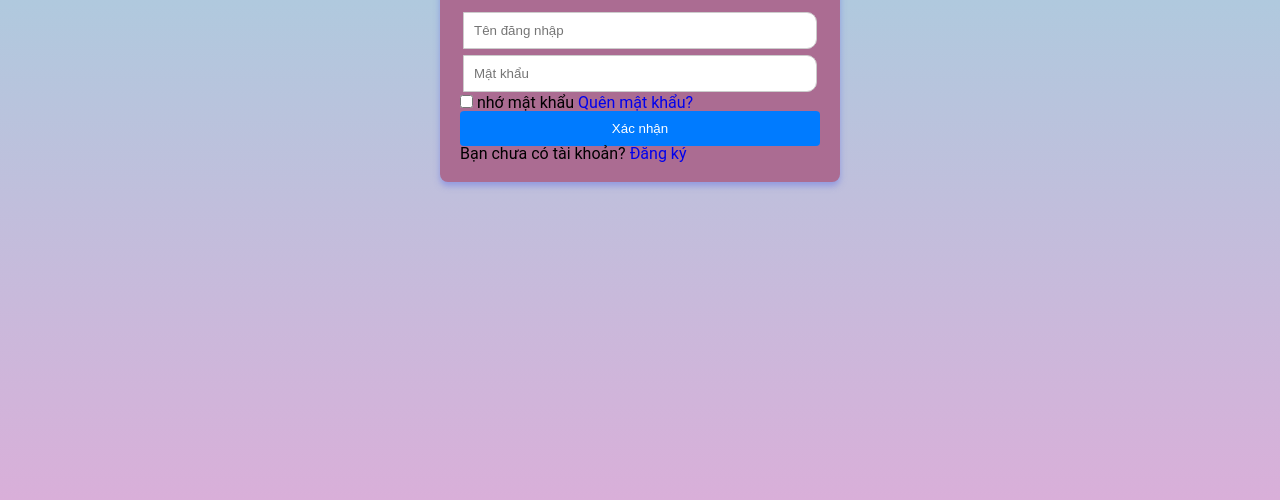
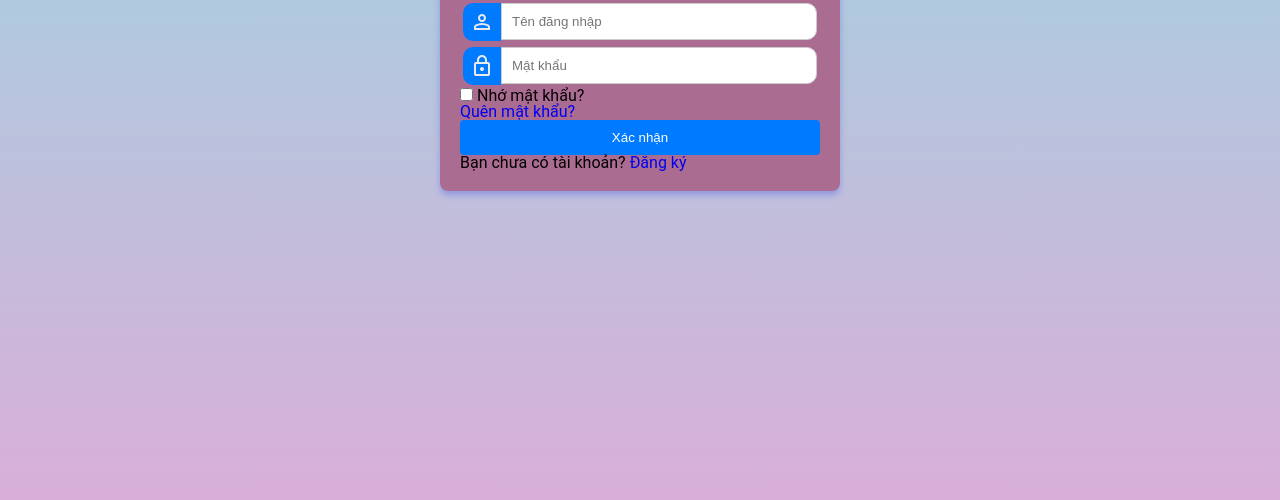
Before and after one commit to NguyenAlpha/Web_Project, a plain HTML site: page page/login.html in a window 1280 px wide. Shown: the part 397-897 px from the top of the page. Drawn offline with Linux system fonts and the light colour scheme.

Commit message:
15/10 tai 4

```diff
--- a/page/login.html
+++ b/page/login.html
@@ -85,19 +85,17 @@
         <form action="" id="form-login">
             <h1>Đăng Nhập</h1>
                 <div class="input-box">
-                    <input type="text" placeholder="Tên đăng nhập" required>
-
+                    <label for="username"><svg xmlns="http://www.w3.org/2000/svg" height="24px" viewBox="0 -960 960 960" width="24px" fill="#e8eaed"><path d="M480-480q-66 0-113-47t-47-113q0-66 47-113t113-47q66 0 113 47t47 113q0 66-47 113t-113 47ZM160-160v-112q0-34 17.5-62.5T224-378q62-31 126-46.5T480-440q66 0 130 15.5T736-378q29 15 46.5 43.5T800-272v112H160Zm80-80h480v-32q0-11-5.5-20T700-306q-54-27-109-40.5T480-360q-56 0-111 13.5T260-306q-9 5-14.5 14t-5.5 20v32Zm240-320q33 0 56.5-23.5T560-640q0-33-23.5-56.5T480-720q-33 0-56.5 23.5T400-640q0 33 23.5 56.5T480-560Zm0-80Zm0 400Z"/></svg></label>
+                    <input type="text" id= "username" placeholder="Tên đăng nhập" required>
                 </div>
                 <div class="input-box">
+                    <label for="password"><svg xmlns="http://www.w3.org/2000/svg" height="24px" viewBox="0 -960 960 960" width="24px" fill="#e8eaed"><path d="M240-80q-33 0-56.5-23.5T160-160v-400q0-33 23.5-56.5T240-640h40v-80q0-83 58.5-141.5T480-920q83 0 141.5 58.5T680-720v80h40q33 0 56.5 23.5T800-560v400q0 33-23.5 56.5T720-80H240Zm0-80h480v-400H240v400Zm240-120q33 0 56.5-23.5T560-360q0-33-23.5-56.5T480-440q-33 0-56.5 23.5T400-360q0 33 23.5 56.5T480-280ZM360-640h240v-80q0-50-35-85t-85-35q-50 0-85 35t-35 85v80ZM240-160v-400 400Z"/></svg></label>
                     <input type="password" placeholder="Mật khẩu" required>
+                </div>
+                <div class="remember-forgot"></div>
+                <label><input type="checkbox"> Nhớ mật khẩu? </label>
+                <div><a href="#"> Quên mật khẩu?</a></div>
 
-                </div>
-
-
-
-                <div class="remember-forgot"></div>
-                <label><input type="checkbox"> nhớ mật khẩu </label>
-                <a href="#"> Quên mật khẩu?</a>
 
         <button type= "submit"class ="btn"> Xác nhận</button>
         <div class="link">
```
